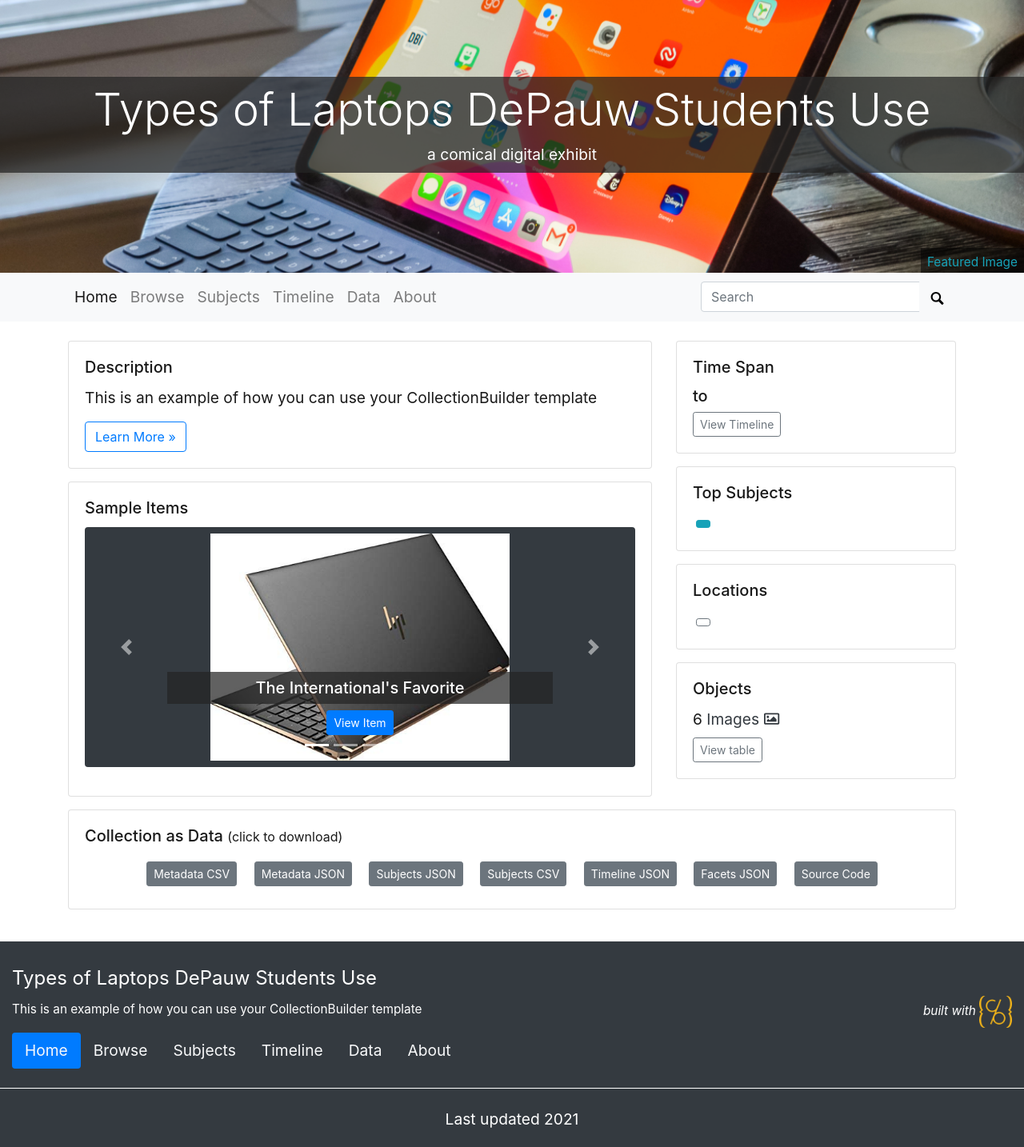
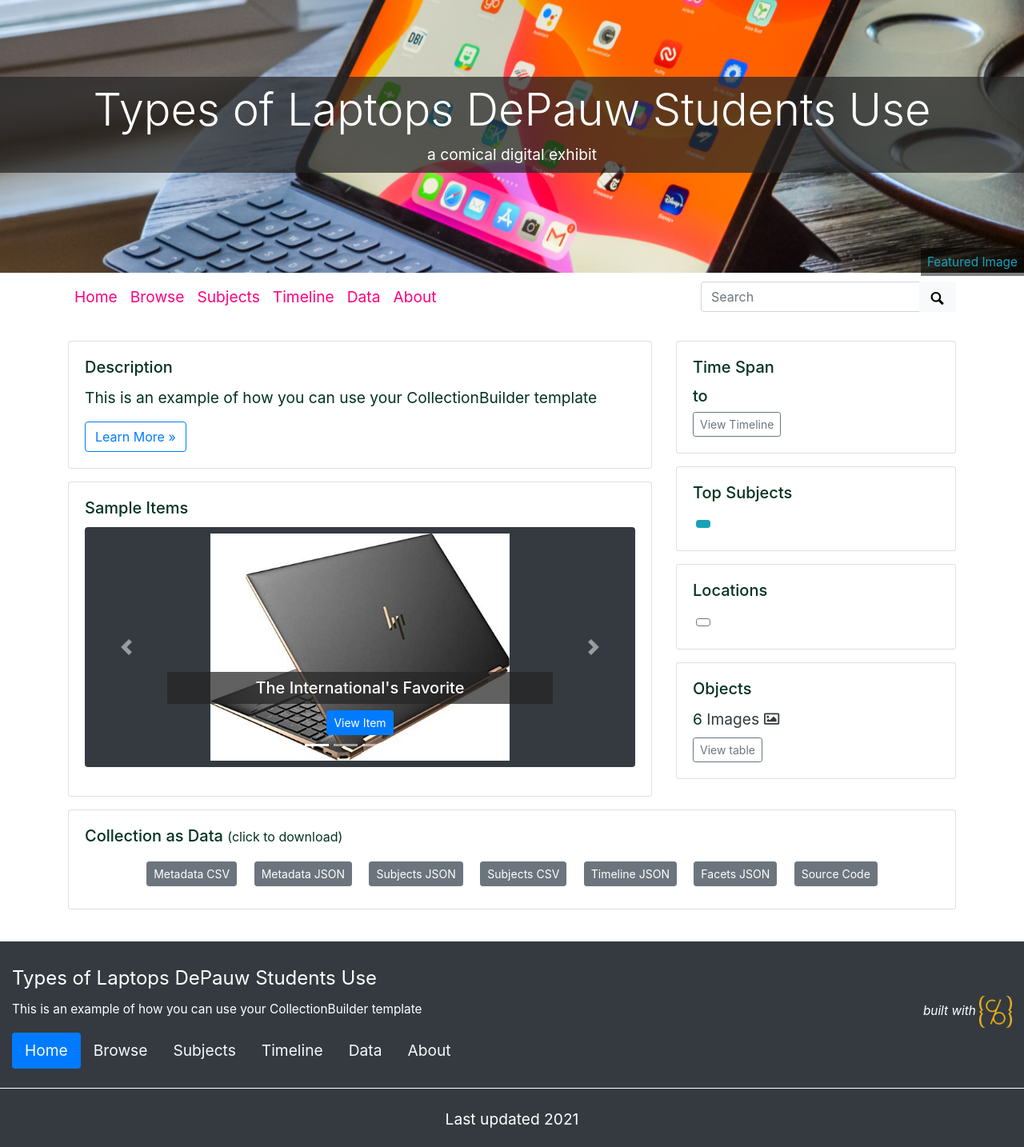
Before and after one commit to mahnoorzah/testing2, a Jekyll site: the page built from index.md, in a window 1280 px wide. Shown: the whole page at 80% size. Built offline with Jekyll 4.4.1, drawn with Linux system fonts in a browser that asks for light colours.

Commit message:
chnaged website colors

```diff
--- a/_data/theme.yml
+++ b/_data/theme.yml
@@ -24,7 +24,7 @@ browse-buttons: true # true/false, adds previous/next arrows to item pages
 # SUBJECTS PAGE
 #
 subjects-fields: subject;creator # set the field to be featured in the cloud (if left blank, none will be generated)
-subjects-min: 2 # min size for subject cloud, too many terms = slow load time!
+subjects-min: 1 # min size for subject cloud, too many terms = slow load time!
 subjects-stopwords: # boxers;boxing;boxer # set of subjects separated by ;, e.g. boxers;boxing
 
 ##########
@@ -69,10 +69,10 @@ metadata-facets-fields: "subject,creator,format"
 # NAVBAR COLORS
 # If you'd like to change the color of the nav-bar and links, adjust the below.
 # Choose from "navbar-light" for use with light background colors, or "navbar-dark" for dark background colors
-navbar-color: navbar-light
+navbar-color: newcolor
 # navbar background color
 # Choose from bg-primary, bg-secondary, bg-success, bg-danger, bg-warning, bg-info, bg-light, bg-dark, bg-white
-navbar-background: bg-light
+navbar-background: newcolor
 
 # BOOTSWATCH THEMES
 # You can replace the standard Bootstrap theme with a Bootswatch (https://github.com/thomaspark/bootswatch) option
@@ -81,7 +81,7 @@ bootswatch: # leave blank or comment out for plain bootstrap
 
 # THEME FONTS
 base-font-size: 1.2em
-text-color: "#191919"
-link-color: "#17a2b8"
+text-color: "#033320"
+link-color: "#ff0080"
 base-font-family: # comment out for bootstrap defaults. e.g. Roboto
 font-cdn: # add font stylesheet, e.g. <link href="https://fonts.googleapis.com/css?family=Roboto&display=swap" rel="stylesheet">
```
